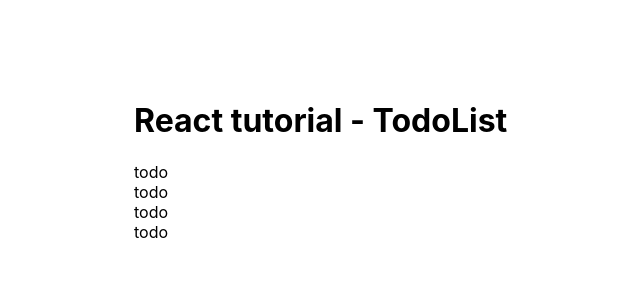
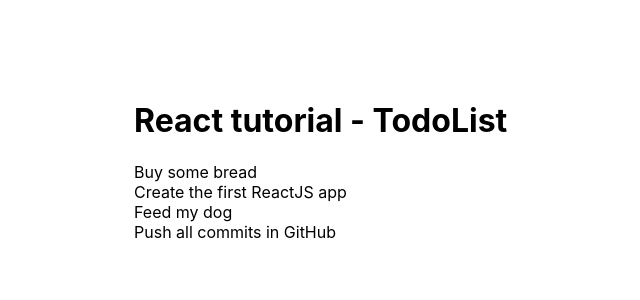
Before and after one commit to AlexanderMukas/react-app, a React (Create React App) app: page / in a window 1280 px wide. Shown: the top 300 px of the page, without its empty margins (206-846 px from the left). Built offline with nearby package versions, Linux system fonts and the light colour scheme.

Commit message:
Add TotoItem titles Commit

```diff
--- a/src/App.js
+++ b/src/App.js
@@ -4,11 +4,21 @@
 
 //main App
 function App() {
+
+  // some list for TodoItems
+  const todos = [
+    { id: 1, completed: false, title: 'Buy some bread'},
+    { id: 2, completed: false, title: 'Create the first ReactJS app'},
+    { id: 3, completed: false, title: 'Feed my dog'},
+    { id: 4, completed: false, title: 'Push all commits in GitHub'}
+  ]
+
+
   return (
     <div className="wrapper">
       <h1>React tutorial - TodoList</h1>
 
-      <TodoList />
+      <TodoList todos={todos}/>
     </div>
   );
 }
--- a/src/Todo/TodoItem.js
+++ b/src/Todo/TodoItem.js
@@ -1,7 +1,7 @@
 import React from 'react';
 
-export default function TodoItem(){
+export default function TodoItem( {todo} ){
     return(
-        <li>todo</li>
+        <li>{todo.title}</li>
     )
 }
--- a/src/Todo/TodoList.js
+++ b/src/Todo/TodoList.js
@@ -11,14 +11,14 @@
     }
 }
 
-
-export default function TodoList(){
+// todos = props
+export default function TodoList(props){
     return(
         <ul style={styles.ul}>
-            <TodoItem />
-            <TodoItem />
-            <TodoItem />
-            <TodoItem />
+            {props.todos.map(todo => {
+                return <TodoItem todo={todo} />
+            })}
+
         </ul>
     );
 }
```
